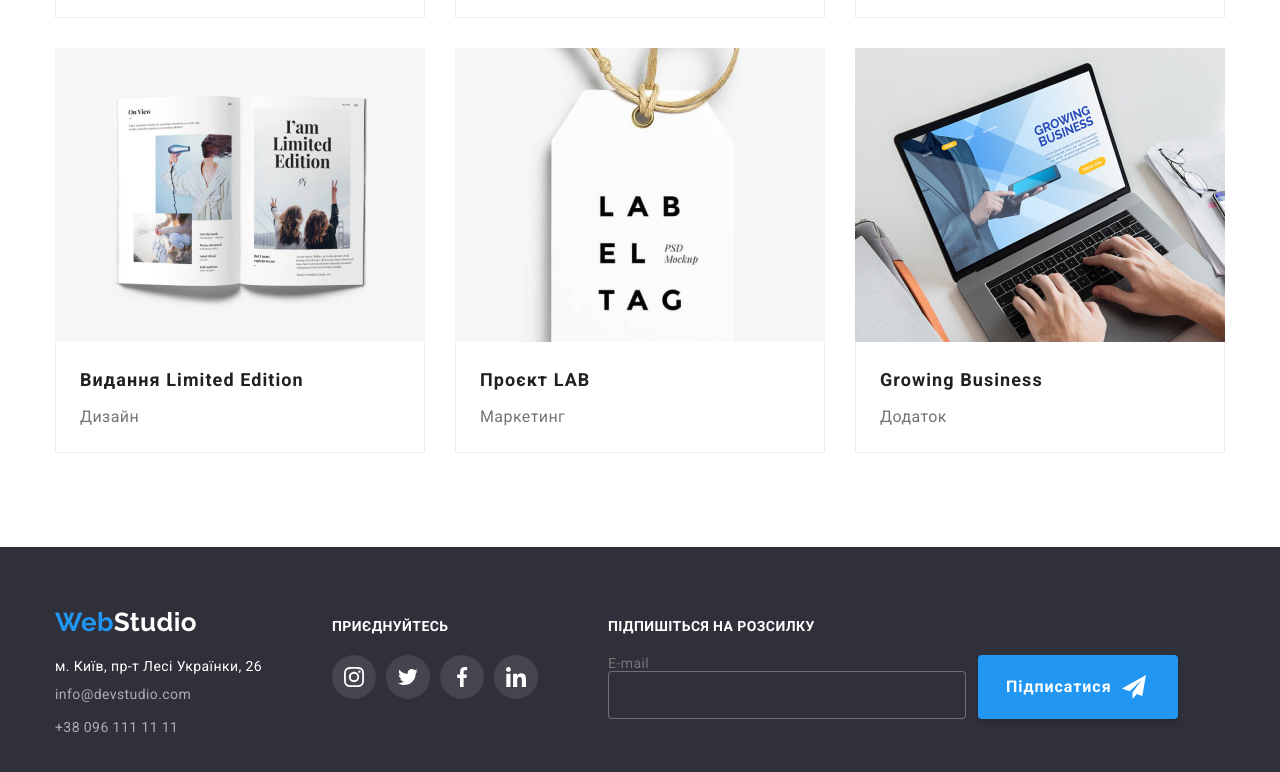
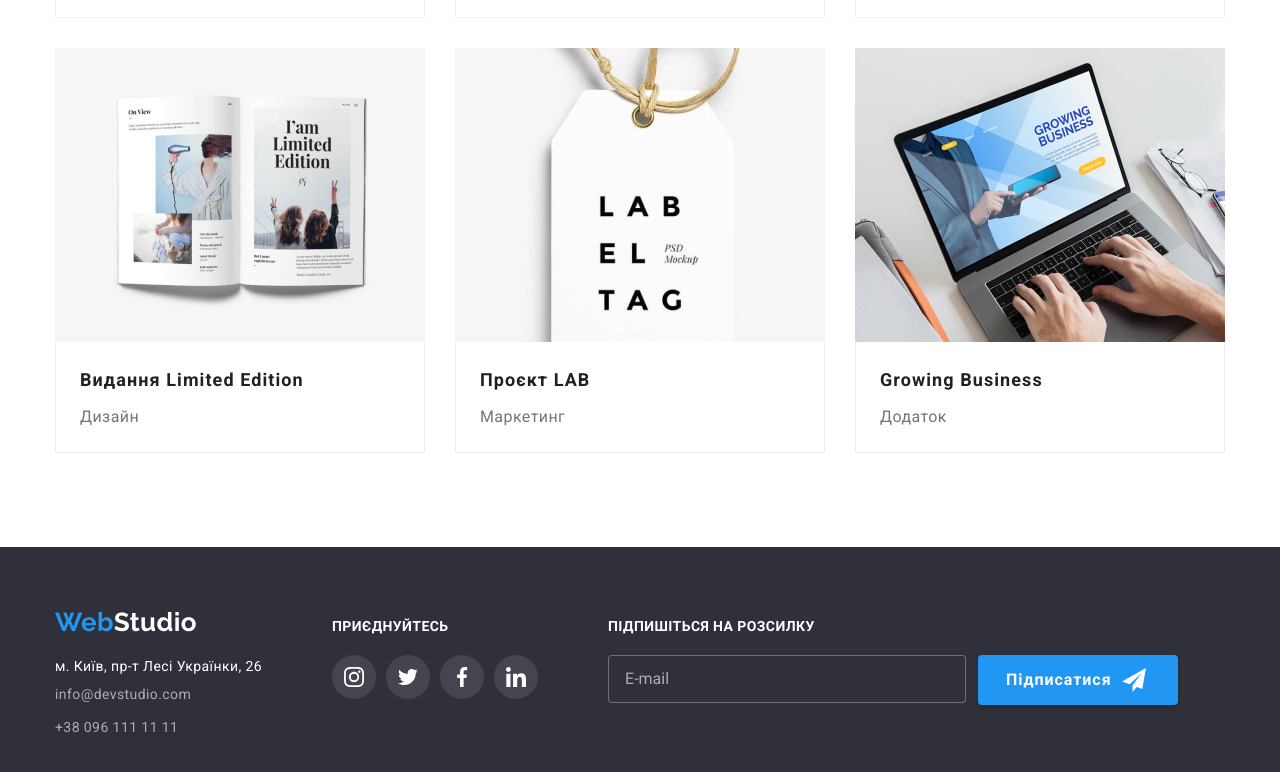
Before and after one commit to Firsache/goit-markup-hw-06, a plain HTML site: page portfolio.html in a window 1280 px wide. Shown: the part 1089-1861 px from the top of the page. Drawn offline with nearby package versions, Linux system fonts and the light colour scheme.

Commit message:
corrections after mentor's check

```diff
--- a/portfolio.html
+++ b/portfolio.html
@@ -352,8 +352,7 @@
           <h2 class="footer-title">Підпишіться на розсилку</h2>
           <form class="footer-subscribe-block">
             <div class="subscribe-input">
-              <label for="email" class="subscribe-input-email">E-mail</label>
-              <input id="email" type="email" class="subscribe-input-block" />
+              <input id="email" type="email" class="subscribe-input-block" placeholder="E-mail" />
             </div>
             <button type="submit" class="footer-subscribe-btn button">
               Підписатися
```
